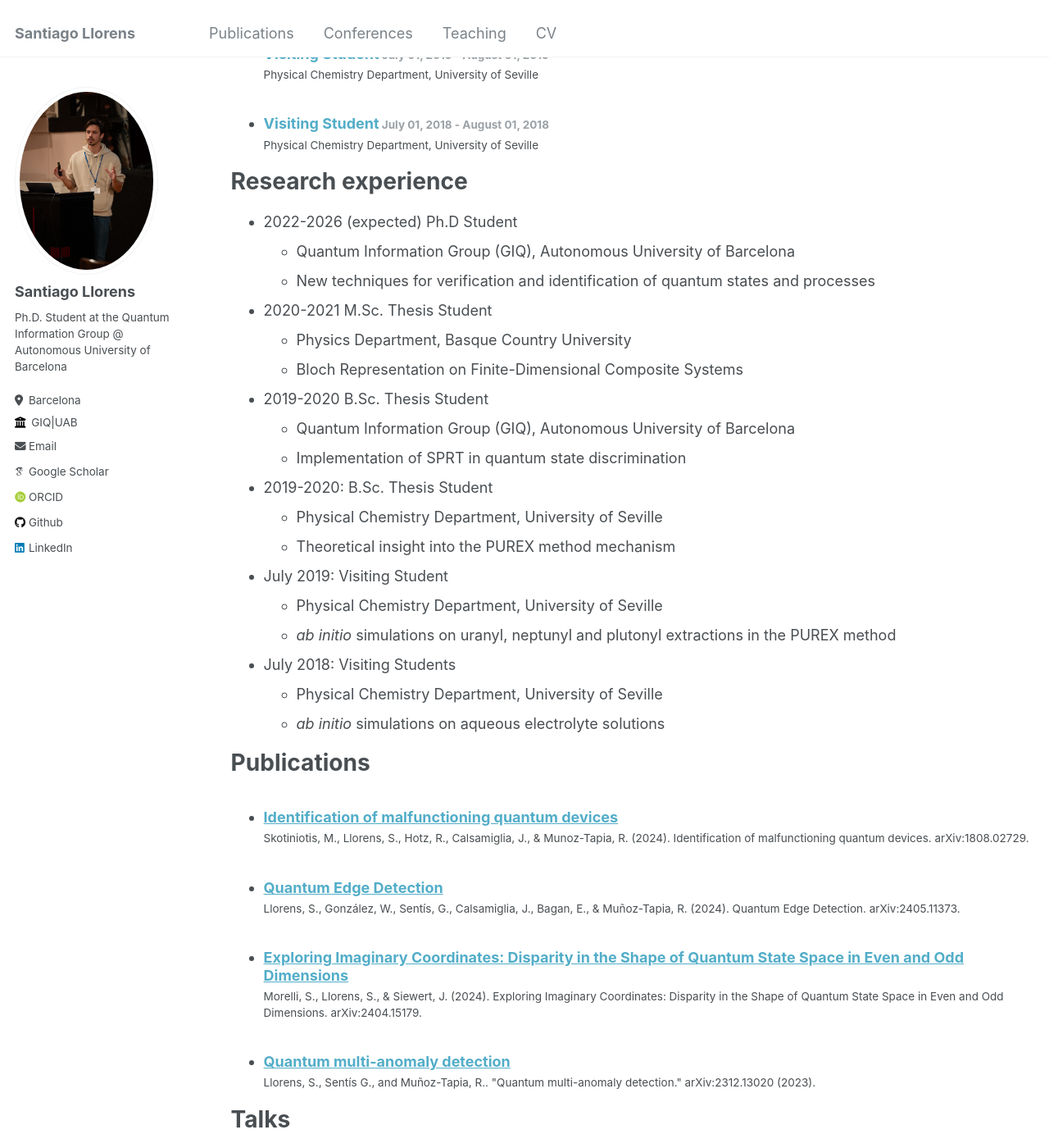
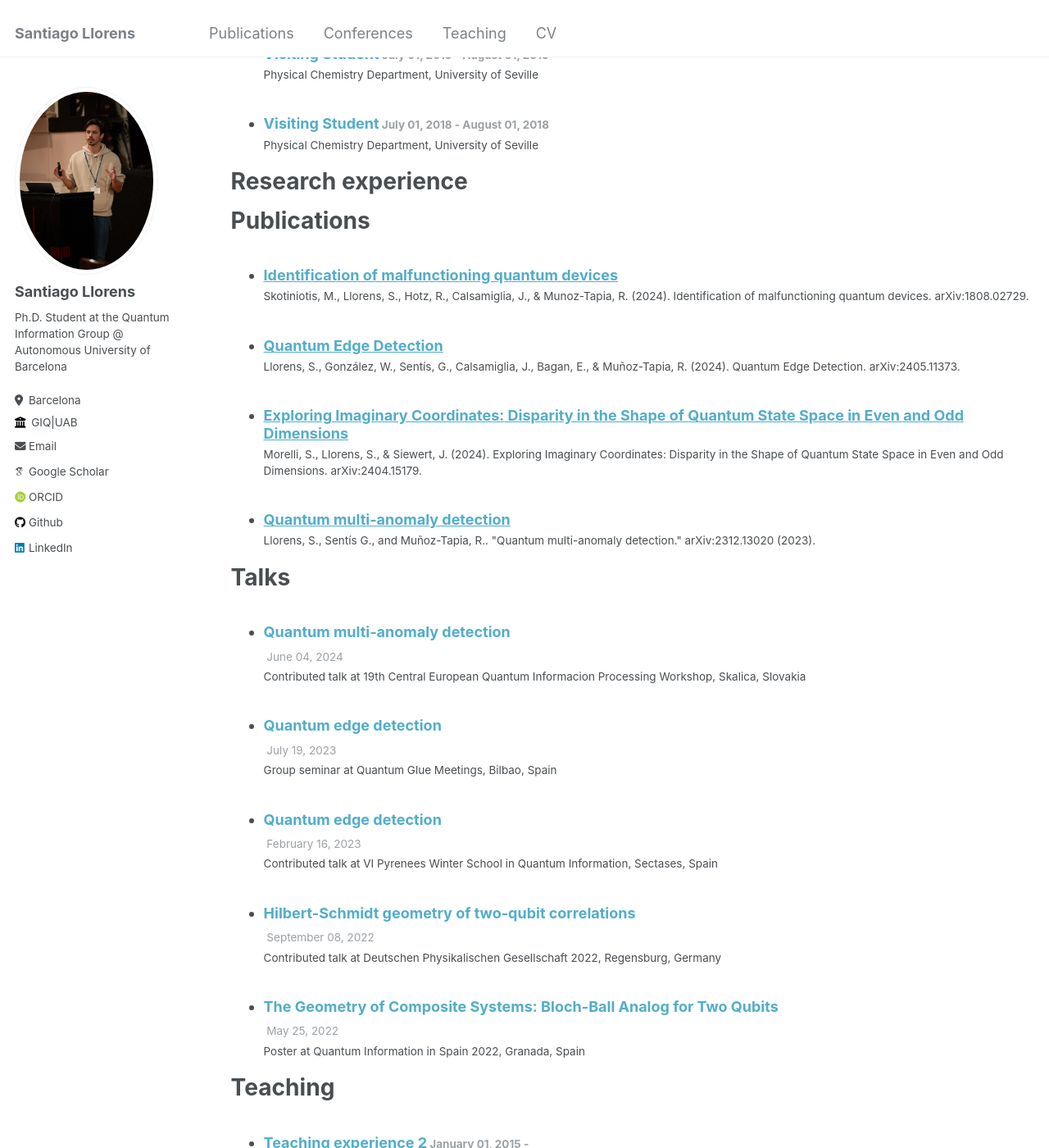
Before and after one commit to SantiagoLlorens/SantiagoLlorens.github.io, a Jekyll site: the page built from _pages/cv.md, in a window 1280 px wide and 1400 px high, scrolled down 739 px. Shown: the whole window at 82% size. Built offline with Jekyll 4.4.1, drawn with Linux system fonts in a browser that asks for light colours; some web fonts are replaced; some of the changed lines change nothing that is shown.

Commit message:
Update cv.md

```diff
--- a/_pages/cv.md
+++ b/_pages/cv.md
@@ -25,29 +25,29 @@
 
 Research experience
 ======
-* 2022-2026 (expected) Ph.D Student
-  * Quantum Information Group (GIQ), Autonomous University of Barcelona
-  * New techniques for verification and identification of quantum states and processes
+[comment]:* 2022-2026 (expected) Ph.D Student
+[comment]:  * Quantum Information Group (GIQ), Autonomous University of Barcelona
+[comment]:  * New techniques for verification and identification of quantum states and processes
 
-* 2020-2021 M.Sc. Thesis Student
-  * Physics Department, Basque Country University
-  * Bloch Representation on Finite-Dimensional Composite Systems
+[comment]:* 2020-2021 M.Sc. Thesis Student
+[comment]:  * Physics Department, Basque Country University
+[comment]:  * Bloch Representation on Finite-Dimensional Composite Systems
 
-* 2019-2020 B.Sc. Thesis Student
-  * Quantum Information Group (GIQ), Autonomous University of Barcelona
-  * Implementation of SPRT in quantum state discrimination
+[comment]:* 2019-2020 B.Sc. Thesis Student
+[comment]:  * Quantum Information Group (GIQ), Autonomous University of Barcelona
+[comment]:  * Implementation of SPRT in quantum state discrimination
 
-* 2019-2020: B.Sc. Thesis Student
-  * Physical Chemistry Department, University of Seville
-  * Theoretical insight into the PUREX method mechanism
+[comment]:* 2019-2020: B.Sc. Thesis Student
+[comment]:  * Physical Chemistry Department, University of Seville
+[comment]:  * Theoretical insight into the PUREX method mechanism
 
-* July 2019: Visiting Student
-  * Physical Chemistry Department, University of Seville
-  * _ab initio_ simulations on uranyl, neptunyl and plutonyl extractions in the PUREX method
+[comment]:* July 2019: Visiting Student
+[comment]:  * Physical Chemistry Department, University of Seville
+[comment]:  * _ab initio_ simulations on uranyl, neptunyl and plutonyl extractions in the PUREX method
 
-* July 2018: Visiting Students
-  * Physical Chemistry Department, University of Seville
-  * _ab initio_ simulations on aqueous electrolyte solutions
+[comment]:* July 2018: Visiting Students
+[comment]:  * Physical Chemistry Department, University of Seville
+[comment]:  * _ab initio_ simulations on aqueous electrolyte solutions
 
 [comment]: <> Skills
 [comment]: <> ======
```
